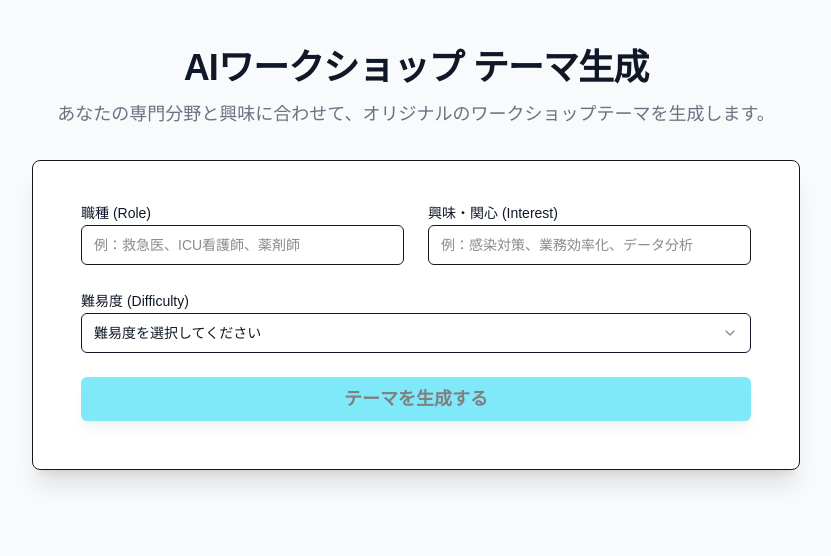
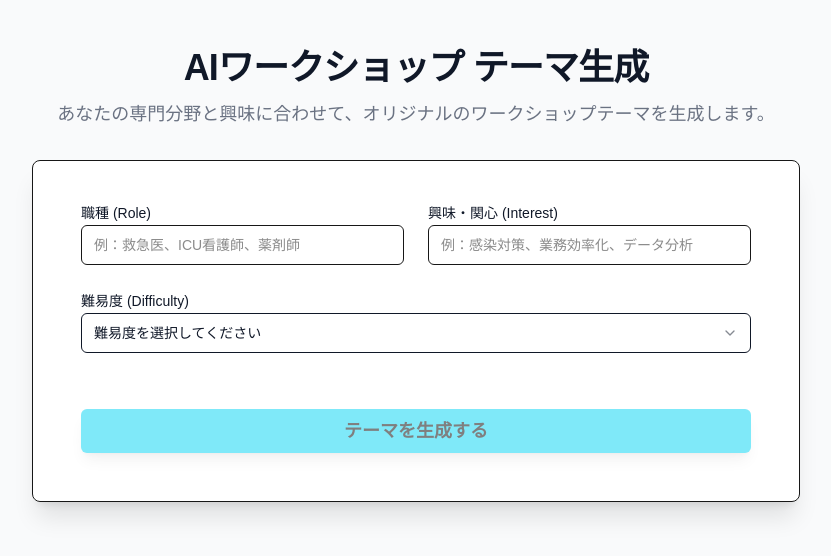
Before and after one commit to kazuakifukushima/workshop-theme-app, a Next.js app: page / in a window 1280 px wide. Shown: the top 556 px of the page, without its empty margins (224-1055 px from the left). Built offline with nearby package versions, Linux system fonts and the light colour scheme.

Commit message:
Fix: Add vertical spacing between form inputs and generate button

```diff
--- a/app/page.tsx
+++ b/app/page.tsx
@@ -166,7 +166,7 @@ export default function Home() {
 
             <Button
               size="lg"
-              className="w-full font-bold text-lg bg-cyan-400 hover:bg-cyan-500 text-black shadow-lg transition-all hover:scale-[1.01]"
+              className="w-full mt-8 font-bold text-lg bg-cyan-400 hover:bg-cyan-500 text-black shadow-lg transition-all hover:scale-[1.01]"
               onClick={handleGenerate}
               disabled={!canGenerate}
             >
```
